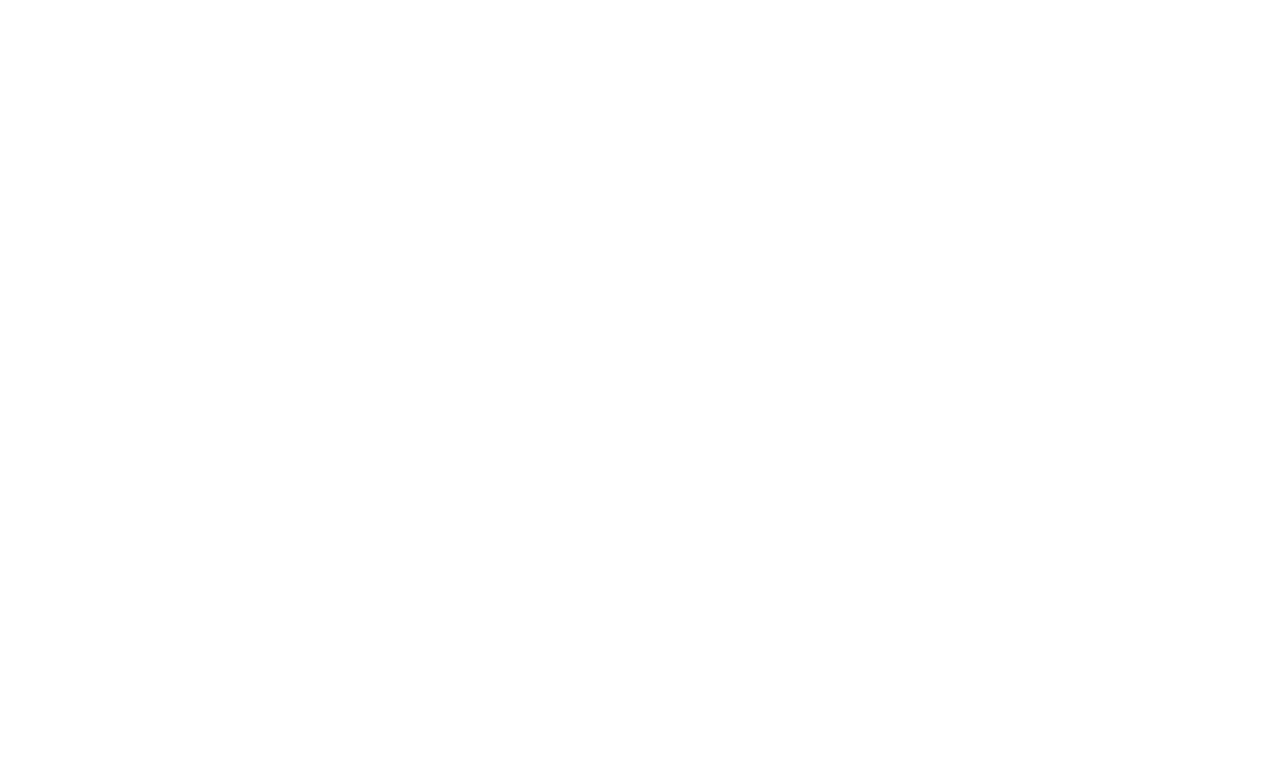
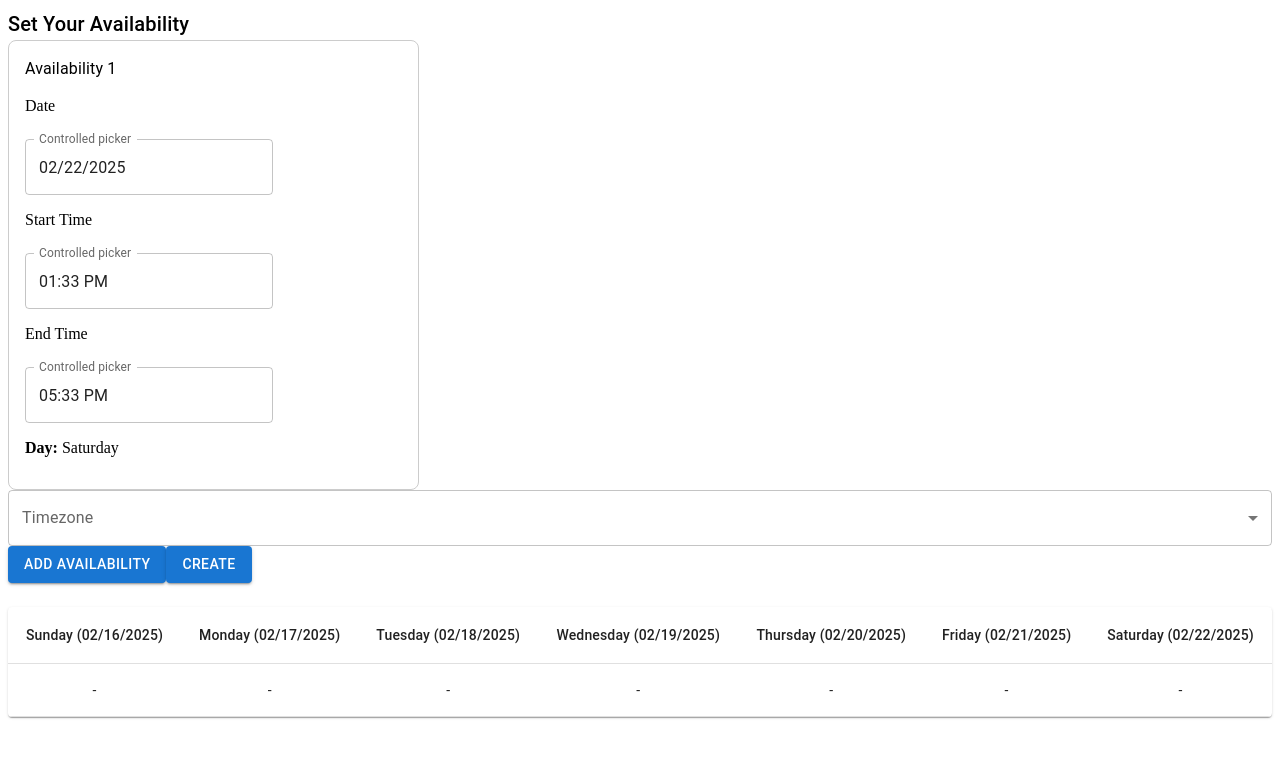
Before and after one commit to Ayush-Trip/Employee_Shift_Planning, a React (Vite) app in the folder client/: page /employee/availability in a window 1280 px wide. Before the commit this address had no page. Shown: the top 758 px of the page. Built offline with nearby package versions, Linux system fonts and the light colour scheme.

Commit message:
employee Availability UI

```diff
--- a/client/package.json
+++ b/client/package.json
@@ -16,6 +16,7 @@
     "@mui/x-date-pickers": "^7.27.0",
     "axios": "^1.7.9",
     "dayjs": "^1.11.13",
+    "moment-timezone": "^0.5.47",
     "react": "^19.0.0",
     "react-dom": "^19.0.0",
     "react-router-dom": "^7.2.0"
--- a/client/src/App.jsx
+++ b/client/src/App.jsx
@@ -1,13 +1,19 @@
 import { BrowserRouter as Router, Route, Routes } from "react-router-dom";
 import Login from "./pages/auth/Login";
 import Register from "./pages/auth/Register";
+import Availability from "./pages/employee/Availability";
 function App() {
   return (
     <>
       <Router>
         <Routes>
+          <Route path="/" element={<></>}></Route>
           <Route path="/register" element={<Register />}></Route>
           <Route path="/login" element={<Login />}></Route>
+          <Route
+            path="/employee/availability"
+            element={<Availability />}
+          ></Route>
         </Routes>
       </Router>
     </>
--- /dev/null
+++ b/client/src/components/DatePickerComponent.jsx
@@ -0,0 +1,21 @@
+import React from "react";
+import { DemoContainer } from "@mui/x-date-pickers/internals/demo";
+import { LocalizationProvider } from "@mui/x-date-pickers/LocalizationProvider";
+import { AdapterDayjs } from "@mui/x-date-pickers/AdapterDayjs";
+import { DatePicker } from "@mui/x-date-pickers/DatePicker";
+
+const DatePickerComponent = (props) => {
+  return (
+    <LocalizationProvider dateAdapter={AdapterDayjs}>
+      <DemoContainer components={["DatePicker", "DatePicker"]}>
+        <DatePicker
+          label="Controlled picker"
+          value={props.value}
+          onChange={(newValue) => props.setValue(newValue)}
+        />
+      </DemoContainer>
+    </LocalizationProvider>
+  );
+};
+
+export default DatePickerComponent;
--- /dev/null
+++ b/client/src/components/TimePickerComponent.jsx
@@ -0,0 +1,21 @@
+import React from "react";
+import { DemoContainer } from '@mui/x-date-pickers/internals/demo';
+import { LocalizationProvider } from '@mui/x-date-pickers/LocalizationProvider';
+import { AdapterDayjs } from '@mui/x-date-pickers/AdapterDayjs';
+import { TimePicker } from '@mui/x-date-pickers/TimePicker';
+
+const TimePickerComponent = (props) => {
+  return (
+    <LocalizationProvider dateAdapter={AdapterDayjs}>
+      <DemoContainer components={["TimePicker", "TimePicker"]}>
+        <TimePicker
+          label="Controlled picker"
+          value={props.value}
+          onChange={(newValue) => props.setValue(newValue)}
+        />
+      </DemoContainer>
+    </LocalizationProvider>
+  );
+};
+
+export default TimePickerComponent;
--- /dev/null
+++ b/client/src/pages/employee/Availability.jsx
@@ -0,0 +1,239 @@
+import React, { useEffect, useState } from "react";
+import TimePickerComponent from "../../components/TimePickerComponent";
+import DatePickerComponent from "../../components/DatePickerComponent";
+import dayjs, { Dayjs } from "dayjs";
+import MenuItem from "@mui/material/MenuItem";
+import FormControl from "@mui/material/FormControl";
+import Select from "@mui/material/Select";
+import InputLabel from "@mui/material/InputLabel";
+import Button from "@mui/material/Button";
+import { Grid, Box, Typography } from "@mui/material";
+import axios from "axios";
+import {
+  Table,
+  TableBody,
+  TableCell,
+  TableContainer,
+  TableHead,
+  TableRow,
+  Paper,
+} from "@mui/material";
+import moment from "moment-timezone";
+
+const Availability = () => {
+  const [timezone, setTimezone] = useState("");
+  const [availabilityData, setAvailabilityData] = useState([]);
+  const allTimezones = moment.tz.names();
+
+  const [availability, setAvailability] = useState([
+    {
+      date: dayjs(),
+      day: dayjs().format("dddd"),
+      startTime: dayjs(`${dayjs()}`),
+      endTime: dayjs(`${dayjs().add(4, "hours")}`),
+    },
+  ]);
+
+  const handleAddAvailability = () => {
+    setAvailability([
+      ...availability,
+      {
+        date: dayjs(),
+        day: dayjs().format("dddd"),
+        startTime: dayjs("08:00", "HH:mm"),
+        endTime: dayjs("17:00", "HH:mm"),
+      },
+    ]);
+    setAvailabilityData([...availabilityData, newAvailability]);
+  };
+  const handleChange = (index, field, value) => {
+    const newAvailability = [...availability];
+    newAvailability[index][field] = value;
+
+    if (field === "date") {
+      const day = dayjs(value).format("dddd");
+      newAvailability[index].day = day;
+    }
+
+    setAvailability(newAvailability);
+  };
+
+  const createAvailability = async () => {
+    const token = localStorage.getItem("token");
+    const data = {
+      availability: availability.map((entry) => ({
+        date: entry.date.format("YYYY-MM-DD"),
+        day: entry.day,
+        startTime: entry.startTime.format("HH:mm"),
+        endTime: entry.endTime.format("HH:mm"),
+      })),
+      timezone,
+    };
+
+    if (token) {
+      await axios.post("http://localhost:5000/employee/availability", data, {
+        headers: {
+          Authorization: `${token}`,
+        },
+      });
+    } else {
+      console.log("No token found, please login");
+    }
+    console.log("Availability Created");
+  };
+
+  const getEmployeeAvailability = async () => {
+    const token = localStorage.getItem("token");
+    if (token) {
+      const response = await axios.get(
+        "http://localhost:5000/employee/availability",
+        {
+          headers: {
+            Authorization: `${token}`,
+          },
+        }
+      );
+      setAvailabilityData(response.data.availability);
+      console.log("res", response);
+    } else {
+      console.log("No token found, please login");
+    }
+  };
+
+  useEffect(() => {
+    getEmployeeAvailability();
+  }, []);
+  useEffect(() => {
+    // setAvailability(availabilityData)
+    console.log("avai", availability);
+  }, []);
+
+  return (
+    <>
+      {/* Form */}
+      <Typography variant="h6">Set Your Availability</Typography>
+      <Grid container spacing={2}>
+        {availability.map((entry, index) => (
+          <Grid item xs={12} sm={6} md={4} key={index}>
+            <Box sx={{ border: "1px solid #ccc", padding: 2, borderRadius: 2 }}>
+              <Typography variant="body1" gutterBottom>
+                Availability {index + 1}
+              </Typography>
+
+              <div>
+                <p>Date</p>
+                <DatePickerComponent
+                  value={entry.date}
+                  setValue={(newDate) => handleChange(index, "date", newDate)}
+                />
+              </div>
+
+              <div>
+                <p>Start Time</p>
+                <TimePickerComponent
+                  value={entry.startTime}
+                  setValue={(newTime) =>
+                    handleChange(index, "startTime", newTime)
+                  }
+                />
+              </div>
+
+              <div>
+                <p>End Time</p>
+                <TimePickerComponent
+                  value={entry.endTime}
+                  setValue={(newTime) =>
+                    handleChange(index, "endTime", newTime)
+                  }
+                />
+              </div>
+
+              <p>
+                <strong>Day:</strong> {entry.day}
+              </p>
+            </Box>
+          </Grid>
+        ))}
+      </Grid>
+      {/* Timezone Dropdown */}
+      <FormControl fullWidth>
+        <InputLabel id="timezone-dropdown">Timezone</InputLabel>
+        <Select
+          labelId="timezone-dropdown-label"
+          id="timezone-dropdown-label"
+          value={timezone}
+          label="Timezone"
+          onChange={(e) => setTimezone(e.target.value)}
+        >
+          {allTimezones.map((timezone, index) => {
+            return (
+              <MenuItem value={timezone} key={index}>
+                {timezone}
+              </MenuItem>
+            );
+          })}
+        </Select>
+      </FormControl>
+
+      {/* Add Availability for multiple days*/}
+      <Button variant="contained" onClick={handleAddAvailability}>
+        Add Availability
+      </Button>
+
+      {/* Create Availability */}
+      <Button variant="contained" onClick={createAvailability} type="submit">
+        Create
+      </Button>
+
+      {/* Table */}
+      <TableContainer component={Paper} sx={{ marginTop: 3 }}>
+        <Table>
+          <TableHead>
+            <TableRow>
+              {[
+                "Sunday",
+                "Monday",
+                "Tuesday",
+                "Wednesday",
+                "Thursday",
+                "Friday",
+                "Saturday",
+              ].map((day, index) => (
+                <TableCell key={index} align="center">
+                  {day} ({dayjs().day(index).format("MM/DD/YYYY")})
+                </TableCell>
+              ))}
+            </TableRow>
+          </TableHead>
+          <TableBody>
+            <TableRow>
+              {[
+                "Sunday",
+                "Monday",
+                "Tuesday",
+                "Wednesday",
+                "Thursday",
+                "Friday",
+                "Saturday",
+              ].map((day, index) => {
+                const availabilityForDay = availabilityData.find(
+                  (item) => dayjs(item.date).day() === index
+                );
+
+                return (
+                  <TableCell key={index} align="center">
+                    {availabilityForDay
+                      ? `${availabilityForDay.startTime} - ${availabilityForDay.endTime}`
+                      : "-"}
+                  </TableCell>
+                );
+              })}
+            </TableRow>
+          </TableBody>
+        </Table>
+      </TableContainer>
+    </>
+  );
+};
+
+export default Availability;
```
Also changed, not shown: 1 other file (tests, documents, lock files or other folders).
